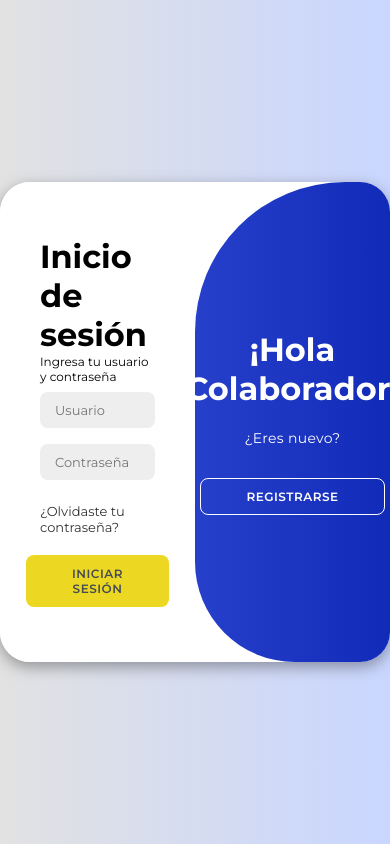
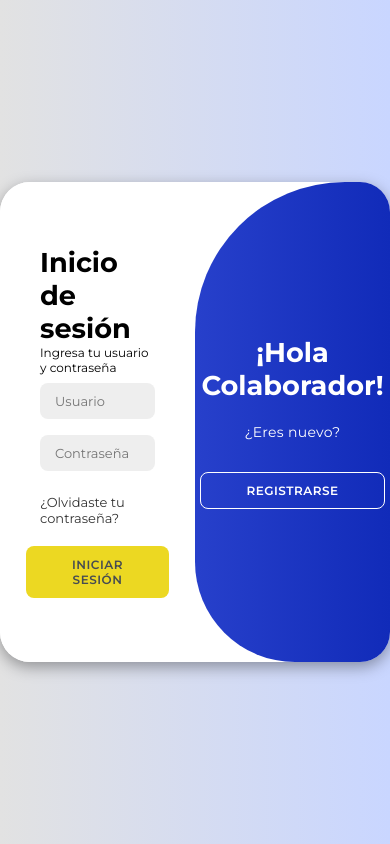
Before and after one commit to Roberstxx/Gestor-de-prestamos-CIC, a Flask app: page /login in a window 390 px wide. Run offline with Flask 3, Linux system fonts and the light colour scheme.

Commit message:
Update login.css

```diff
--- a/static/css/login.css
+++ b/static/css/login.css
@@ -301,3 +301,41 @@ body{
 #adminKeyField > input[type="text"]:focus {
     border-color: #ecd822; /* Un color similar al botón activo */
 }
+
+/* Responsivo */
+@media (max-width: 768px) {
+    .container {
+        padding: 1.5rem;
+    }
+
+    input, select, button {
+        font-size: 0.95rem;
+    }
+
+    h1 {
+        font-size: 1.7rem;
+    }
+}
+.toast {
+    position: fixed;
+    bottom: 20px;
+    right: 20px;
+    background-color: #323232;
+    color: white;
+    padding: 14px 20px;
+    border-radius: 10px;
+    box-shadow: 0 4px 8px rgba(0,0,0,0.3);
+    opacity: 0;
+    transform: translateY(20px);
+    transition: opacity 0.3s, transform 0.3s;
+    z-index: 9999;
+  }
+
+  .toast.show {
+    opacity: 1;
+    transform: translateY(0);
+  }
+
+  .toast.success { background-color: #28a745; }
+  .toast.error { background-color: #dc3545; }
+  .toast.warning { background-color: #ffc107; color: #000; }
```
